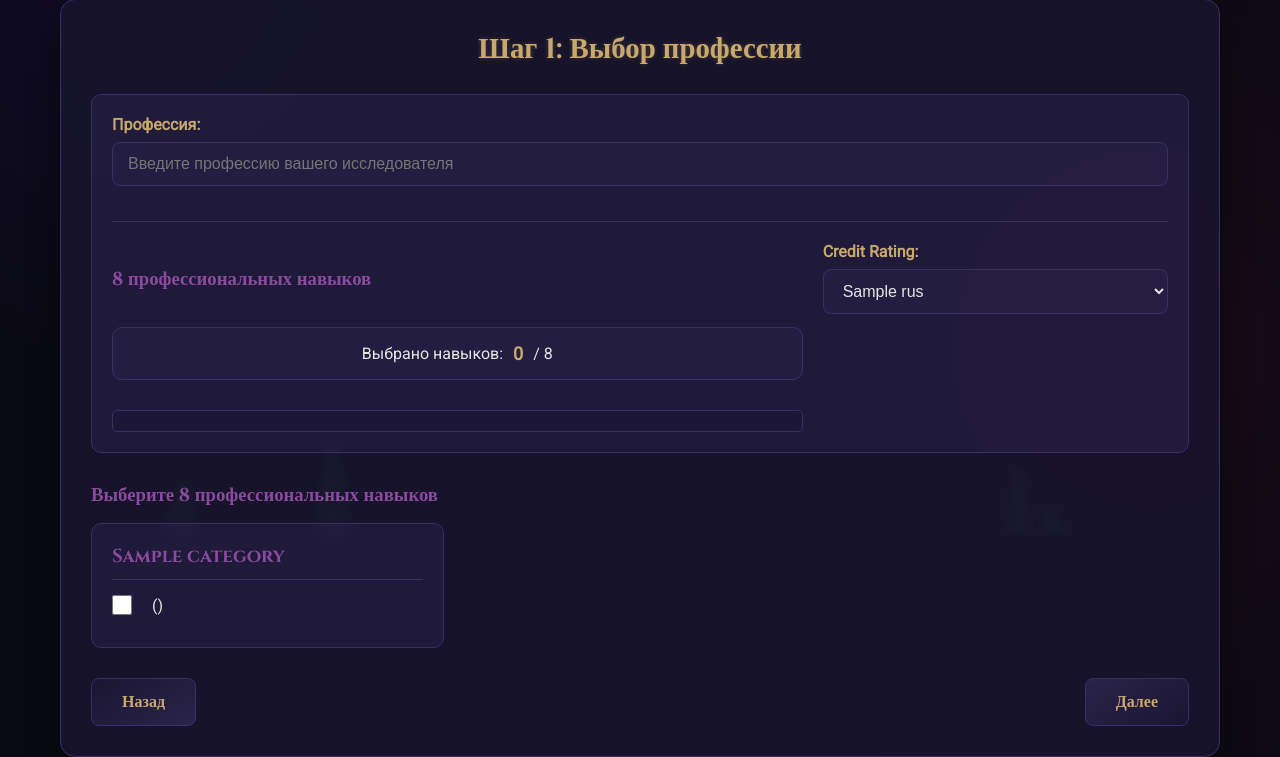
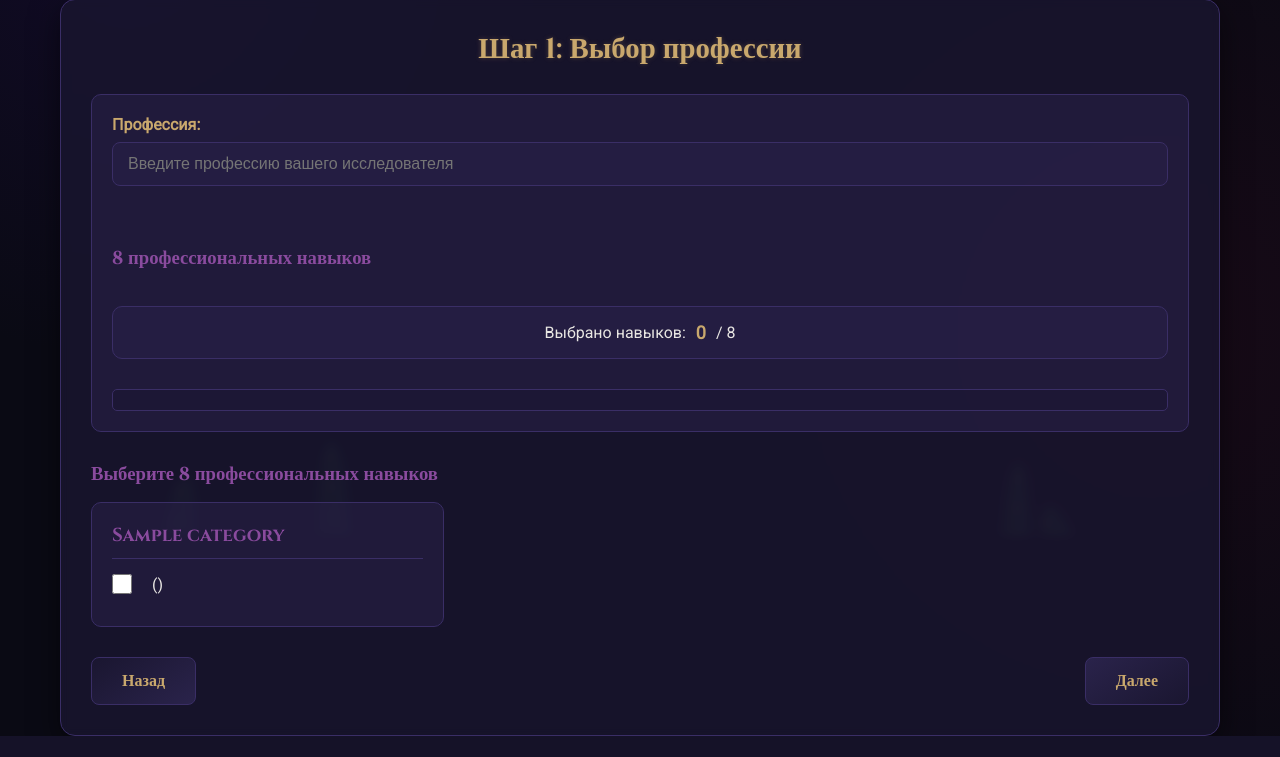
Before and after one commit to amari-darey/coc_game_site, a Flask app: template templates/create_investigator_fast.html in a window 1280 px wide. Shown: the part 264-1021 px from the top of the page. After the commit the page ends 1000 px from the top, so only its background shows below. Run offline with Flask 3, Linux system fonts and the light colour scheme; the template is opened without the code that fills it: most values are stand-ins (such as "Sample title", 1, 10 or a date in 2020).

Commit message:
del credit rating

```diff
--- a/static/css/create_classic.css
+++ b/static/css/create_classic.css
@@ -95,9 +95,6 @@ h2 {
     border-radius: 10px;
     padding: 20px;
     margin-bottom: 30px;
-    display: grid;
-    grid-template-columns: 2fr 1fr;
-    grid-template-rows: auto auto;
     gap: 20px;
 }
 
@@ -107,7 +104,6 @@ h2 {
     justify-content: space-between;
     align-items: center;
     padding-bottom: 15px;
-    border-bottom: 1px solid #3a2e66;
 }
 
 .card-section { display: flex; flex-direction: column; }
--- a/templates/create_investigator_fast.html
+++ b/templates/create_investigator_fast.html
@@ -58,22 +58,11 @@
                     </div>
                     <div class="selected-skills-list" id="selectedSkillsList"></div>
                 </div>
-
-                <div class="card-section">
-                    <div class="form-group">
-                        <label for="creditRating">Credit Rating:</label>
-                        <select id="creditRating" name="creditRating" required>
-                            {% for money_option in context.money %}
-                            <option value="{{ money_option.id }}">{{ money_option.rus }}</option>
-                            {% endfor %}
-                        </select>
-                    </div>
-                </div>
             </div>
 
-            <h3 class="section-title">Выберите 8 профессиональных навыков</h3>
+            <h3 class="section-title full-width">Выберите 8 профессиональных навыков</h3>
 
-            <div class="skills-container">
+            <div class="skills-container full-width">
                 {% for category, skills in context.skills.items() %}
                 {% if category not in ['Мифы Ктулху', 'Финансы'] %}
                 <div class="skill-category">
```
Also changed, not shown: templates/create_investigator_classic.html (+8 -17 lines).
